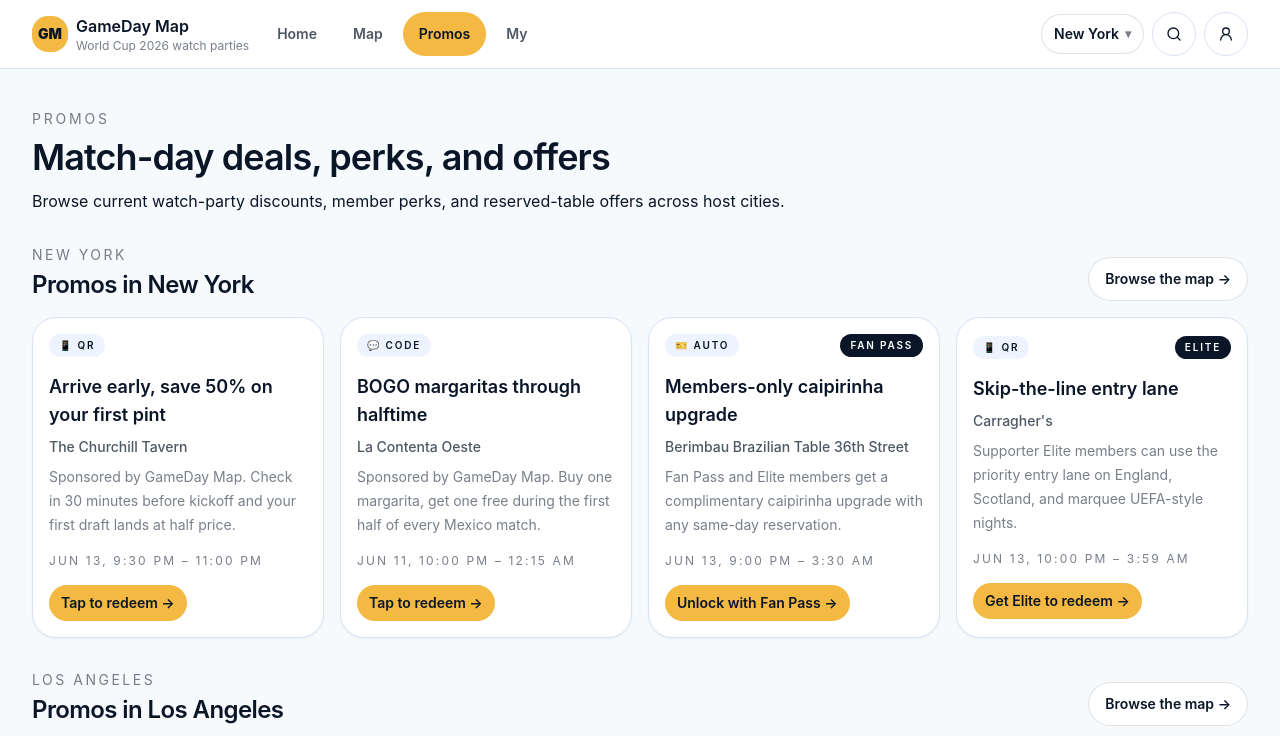
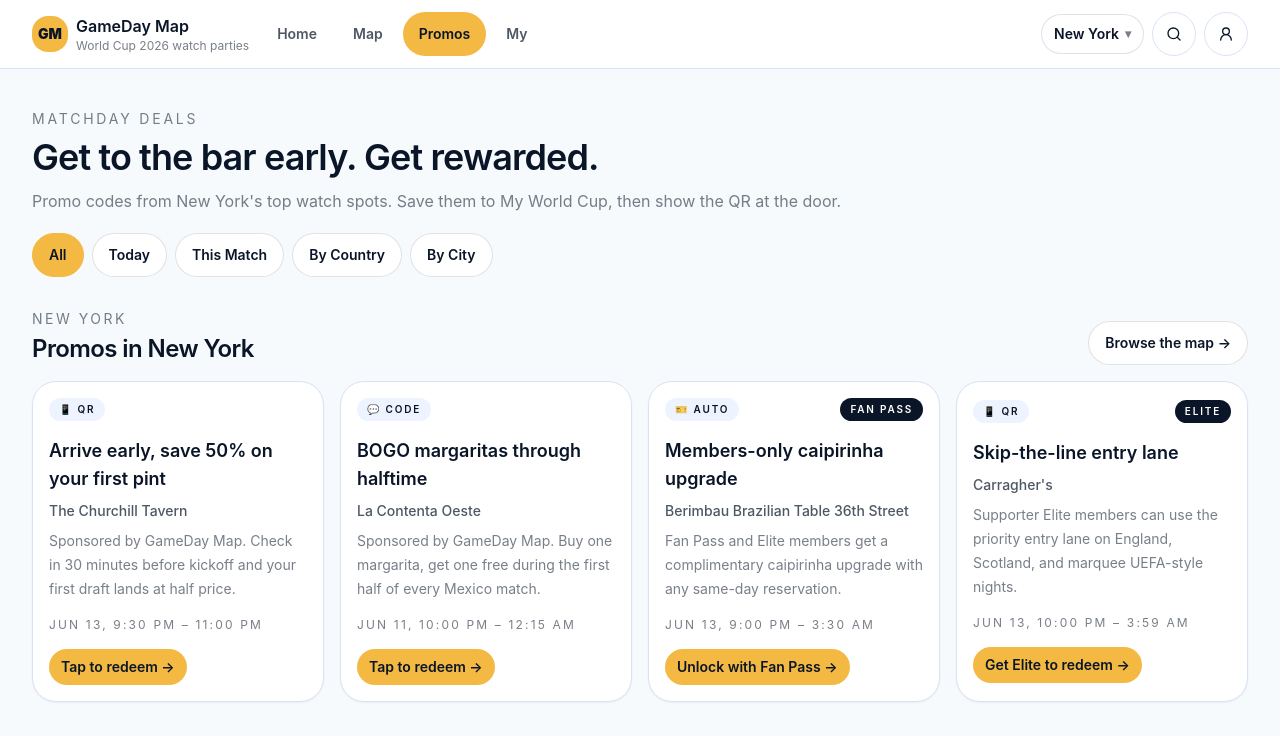
Before and after one commit to davidenyc/worldcupmvp, a Next.js app: page /promos in a window 1280 px wide. Shown: the top 736 px of the page. Built offline with nearby package versions, Linux system fonts and the light colour scheme; no server answers.

Commit message:
feat: /promos hero + filter bar

```diff
--- a/app/promos/page.tsx
+++ b/app/promos/page.tsx
@@ -1,16 +1,21 @@
 import Link from "next/link";
 
 import { PromoCard } from "@/components/promos/PromoCard";
+import { PromoFilterBar } from "@/components/promos/PromoFilterBar";
+import { PromosHero } from "@/components/promos/PromosHero";
 import { HOST_CITIES, getHostCity } from "@/lib/data/hostCities";
-import { getPromosByCity } from "@/lib/data/promos";
+import { getAllPromos, getPromosByCity } from "@/lib/data/promos";
 import { getMapPageData } from "@/lib/data/repository";
 
 export default async function PromosPage({
   searchParams
 }: {
-  searchParams?: { city?: string };
+  searchParams?: { city?: string; country?: string; matchId?: string };
 }) {
   const requestedCity = getHostCity(searchParams?.city)?.key ?? null;
+  const allPromos = getAllPromos();
+  const defaultCountry = allPromos.find((promo) => promo.countrySlugs.length > 0)?.countrySlugs[0];
+  const defaultMatchId = allPromos.find((promo) => (promo.matchIds ?? []).length > 0)?.matchIds?.[0];
   const cityOrder = requestedCity
     ? [requestedCity, ...HOST_CITIES.map((city) => city.key).filter((key) => key !== requestedCity)]
     : HOST_CITIES.map((city) => city.key);
@@ -38,14 +43,13 @@ export default async function PromosPage({
 
   return (
     <main className="container-shell space-y-8 py-6 sm:py-10">
-      <section className="max-w-3xl">
-        <div className="text-sm uppercase tracking-[0.2em] text-mist">Promos</div>
-        <h1 className="mt-2 text-3xl font-semibold tracking-tight text-deep sm:text-4xl">
-          Match-day deals, perks, and offers
-        </h1>
-        <p className="mt-3 text-sm leading-7 text-navy/72 sm:text-base">
-          Browse current watch-party discounts, member perks, and reserved-table offers across host cities.
-        </p>
+      <section className="space-y-5">
+        <PromosHero cityLabel={getHostCity(requestedCity ?? "nyc")?.label ?? "New York"} />
+        <PromoFilterBar
+          defaultCity={requestedCity ?? "nyc"}
+          defaultCountry={defaultCountry}
+          defaultMatchId={defaultMatchId}
+        />
       </section>
 
       {populatedSections.map(({ city, promos, venueLookup }) => (
--- /dev/null
+++ b/components/promos/PromoFilterBar.tsx
@@ -0,0 +1,82 @@
+// Filter chip bar for /promos that rewrites the URL for city, country, match, and timeframe views.
+"use client";
+
+import { usePathname, useRouter, useSearchParams } from "next/navigation";
+
+export function PromoFilterBar({
+  defaultCity,
+  defaultCountry,
+  defaultMatchId
+}: {
+  defaultCity: string;
+  defaultCountry?: string;
+  defaultMatchId?: string;
+}) {
+  const router = useRouter();
+  const pathname = usePathname();
+  const searchParams = useSearchParams();
+
+  function updateParams(next: Record<string, string | null>) {
+    const params = new URLSearchParams(searchParams.toString());
+    Object.entries(next).forEach(([key, value]) => {
+      if (!value) {
+        params.delete(key);
+        return;
+      }
+      params.set(key, value);
+    });
+    const query = params.toString();
+    router.replace(query ? `${pathname}?${query}` : pathname, { scroll: false });
+  }
+
+  const chips = [
+    {
+      label: "All",
+      active:
+        !searchParams.get("filter") &&
+        !searchParams.get("country") &&
+        !searchParams.get("matchId") &&
+        !searchParams.get("city"),
+      onClick: () => updateParams({ filter: null, country: null, matchId: null, city: null })
+    },
+    {
+      label: "Today",
+      active: searchParams.get("filter") === "today",
+      onClick: () => updateParams({ filter: searchParams.get("filter") === "today" ? null : "today" })
+    },
+    {
+      label: "This Match",
+      active: Boolean(searchParams.get("matchId")),
+      onClick: () => updateParams({ matchId: searchParams.get("matchId") ? null : defaultMatchId ?? null })
+    },
+    {
+      label: "By Country",
+      active: Boolean(searchParams.get("country")),
+      onClick: () => updateParams({ country: searchParams.get("country") ? null : defaultCountry ?? null })
+    },
+    {
+      label: "By City",
+      active: Boolean(searchParams.get("city")),
+      onClick: () => updateParams({ city: searchParams.get("city") ? null : defaultCity })
+    }
+  ];
+
+  return (
+    <div className="flex flex-wrap gap-2">
+      {chips.map((chip) => (
+        <button
+          key={chip.label}
+          type="button"
+          onClick={chip.onClick}
+          className={`inline-flex min-h-11 items-center rounded-full border px-4 text-sm font-semibold transition ${
+            chip.active
+              ? "border-gold bg-gold text-deep"
+              : "border-line bg-surface text-deep hover:bg-surface-2"
+          }`}
+        >
+          {chip.label}
+        </button>
+      ))}
+    </div>
+  );
+}
--- /dev/null
+++ b/components/promos/PromosHero.tsx
@@ -0,0 +1,20 @@
+// Hero block for /promos introducing the matchday deals hub and current city context.
+"use client";
+
+export function PromosHero({
+  cityLabel
+}: {
+  cityLabel: string;
+}) {
+  return (
+    <section className="max-w-4xl">
+      <div className="text-sm uppercase tracking-[0.2em] text-mist">Matchday deals</div>
+      <h1 className="mt-2 text-3xl font-semibold tracking-tight text-deep sm:text-4xl">
+        Get to the bar early. Get rewarded.
+      </h1>
+      <p className="mt-3 text-sm leading-7 text-mist sm:text-base">
+        Promo codes from {cityLabel}&apos;s top watch spots. Save them to My World Cup, then show the QR at the door.
+      </p>
+    </section>
+  );
+}
```
